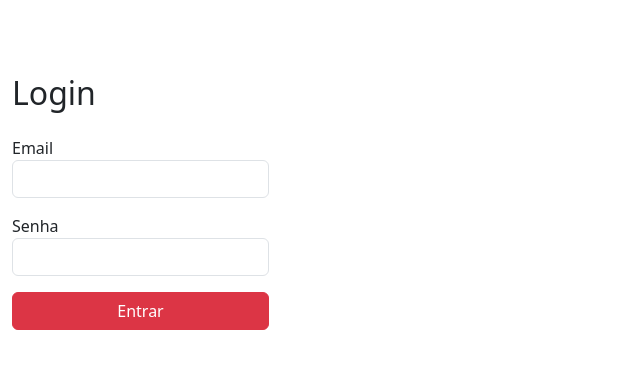
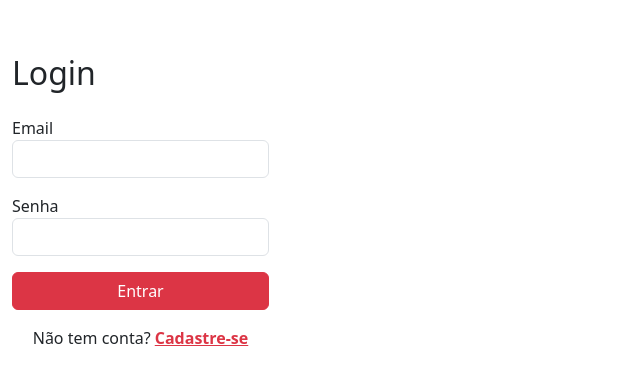
Before and after one commit to EduardoArauj0/MVP-de-Delivery-de-Comida, a React (Vite) app in the folder frontend-delivery/: page /login in a window 1280 px wide. Shown: the part 198-580 px from the top of the page, without its empty margins (0-640 px from the left). Built offline with nearby package versions, Linux system fonts and the light colour scheme.

Commit message:
feat: link para tela de registro adicionado na tela de login

```diff
--- a/frontend-delivery/src/pages/Login.jsx
+++ b/frontend-delivery/src/pages/Login.jsx
@@ -46,6 +46,10 @@ export default function Login() {
           />
         </div>
         <button className="btn btn-danger w-100">Entrar</button>
+        <div className="text-center mt-3">
+          <span>Não tem conta? </span>
+          <a href="/register" className="text-danger fw-bold">Cadastre-se</a>
+        </div>
       </form>
     </div>
   );
```
